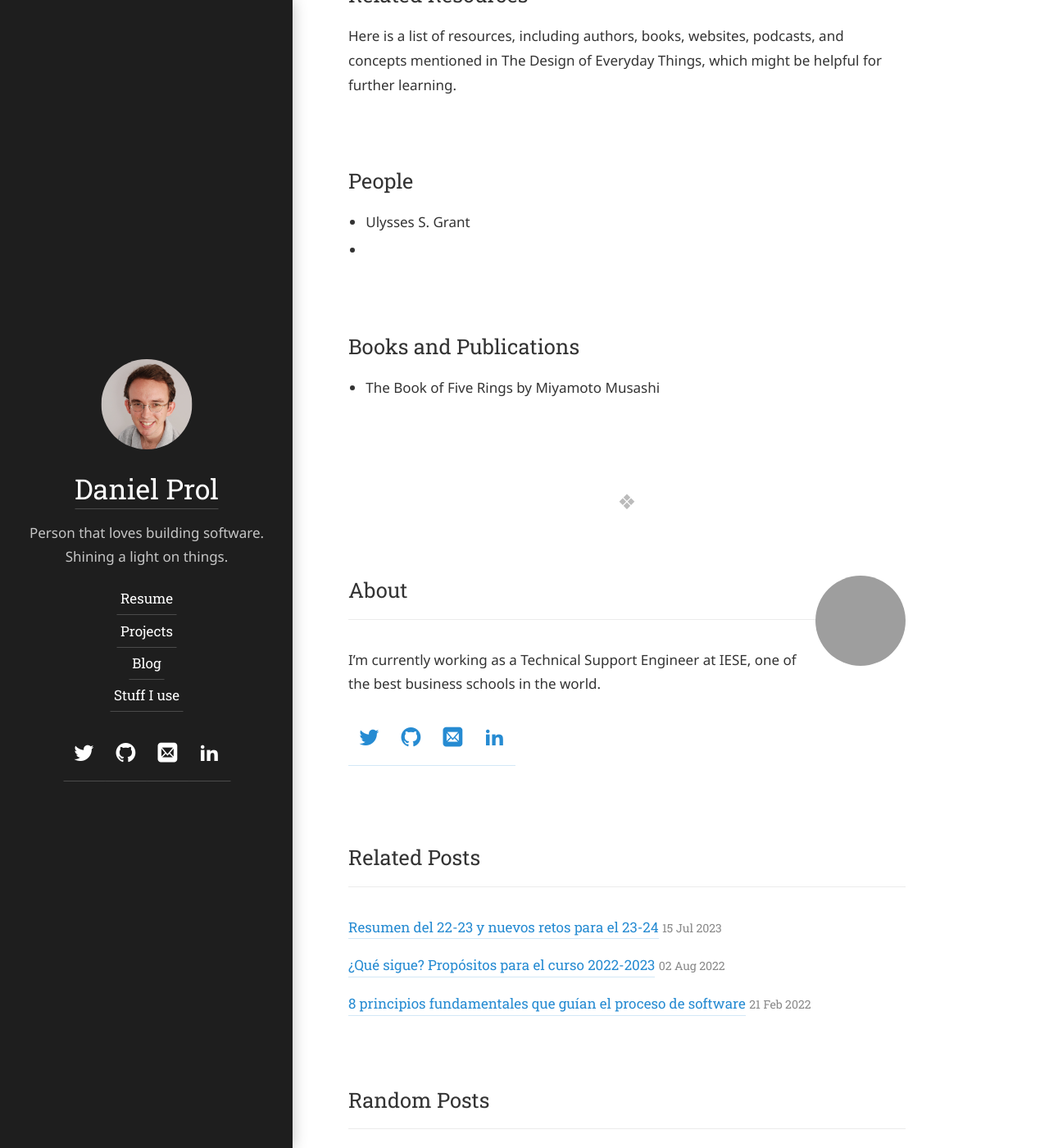
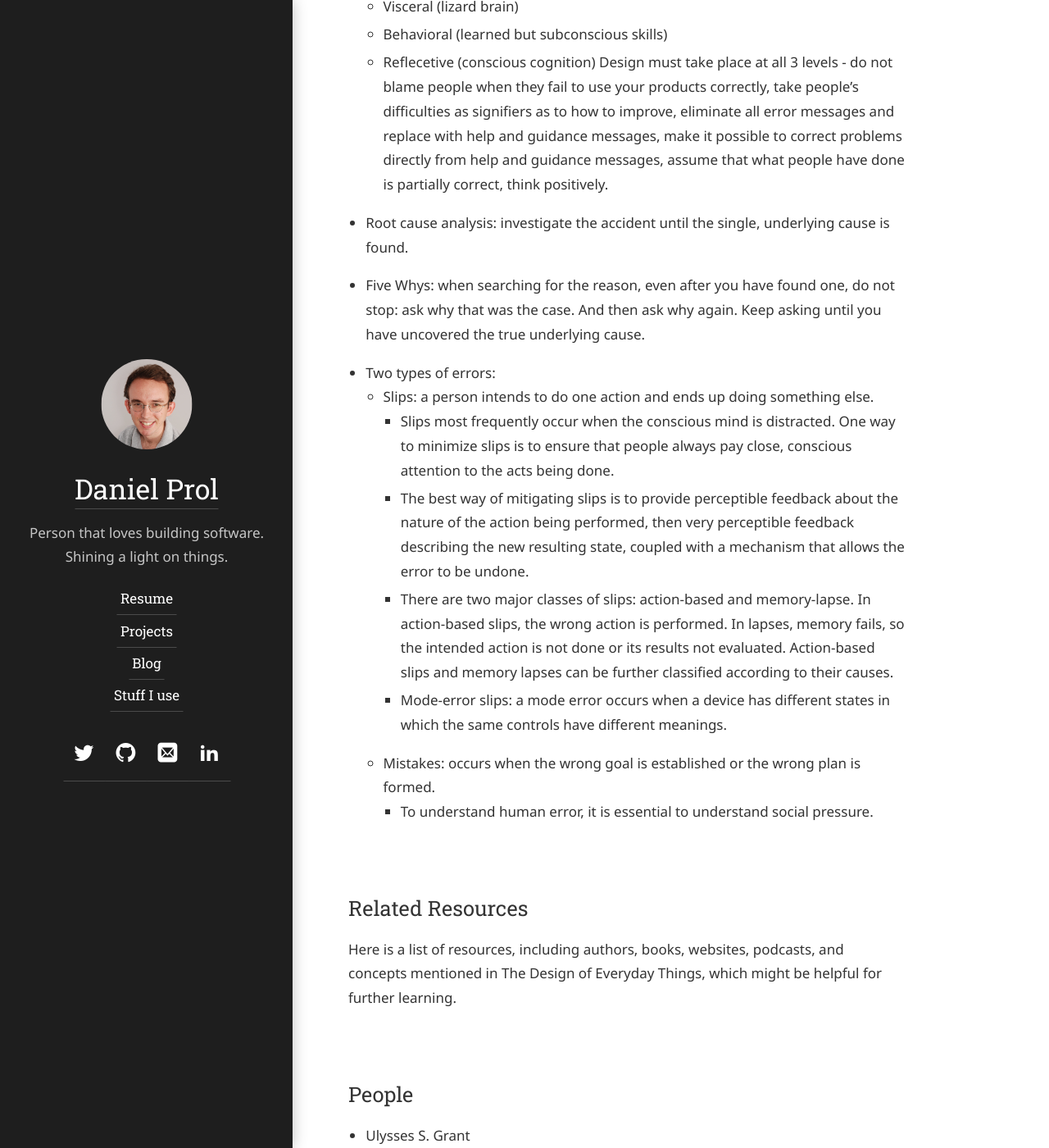
Before and after one commit to dprol/dprol.github.io, a Jekyll site: the page built from hydejack/_posts/2024-01-04-book.md, in a window 1280 px wide and 1400 px high, scrolled down 3826 px. Shown: the whole window at 82% size. Built offline with Jekyll 4.4.1, drawn with Linux system fonts in a browser that asks for light colours; some web fonts are replaced; some of the changed text lies outside the part shown; grey boxes are pictures that could not be loaded.

Commit message:
Update 2024-01-04-book.md

```diff
--- a/hydejack/_posts/2024-01-04-book.md
+++ b/hydejack/_posts/2024-01-04-book.md
@@ -15,6 +15,12 @@ Here are my notes and quotes on The Design of Everyday Things by Don Norman. My
 * Good design starts with an understanding of psychology and technology. Good design requires good communication, especially from machine to person, indicating what actions are possible,w hat is happening, and what is about to happen. Communication is especially important when things go wrong. Designers need to focus their attention on the cases where things go wrong, not just on when things work as planned (...). The understanding comes about primarily through observation, for people themselves are often unaware of their true needs, even unaware of the difficulties they are encountering. Getting the specification of the thing to be defined is one of the most difficult parts of the design, so much so that the HCD principle is to avoid specifying the problem as long as possible but instead to iterate upon repeated approximations. This is best done through rapid test of ideas, and after each test modifying the approach and the problem definition.
 
 * Experience is critical, for it determines how fondly people remember their interactions.
+
+* Physical limitations are well understood by designers; mental limitations are greatly misunderstood. When an error happens, we should determine why, then redesign the product or the procedures being followed so that it will never occur again or, if it does, so that it will have minimal impact.
+
+* When people err, change the system so that type of error will be reduced or eliminated. When complete elimination is not possible, redesign to reduce the impact.
+
+* It is relatively easy to design for the situation where everything goes well, where people use the device in the way that was intended, and no unforeseen events occur. The tricky part is to design for when things go wrong.
 
 ## Key Terms
 
@@ -38,7 +44,7 @@ Here are my notes and quotes on The Design of Everyday Things by Don Norman. My
     * Lock-In: keeps an operation active, preventing someone from prematurely stopping it.
     * Lockouts: prevents someone from entering a space that is dangerous, or prevents an event from occurring.
 
-* 7 Stages of Action
+* 7 Stages of Action:
     * Goal (form the goal) - what do I want to accomplish?
     * Plan (the action) - What are the alternative action sequences?
     * Specify (an action sequence) - What action can I do now?
@@ -53,6 +59,20 @@ Here are my notes and quotes on The Design of Everyday Things by Don Norman. My
     * Reflecetive (conscious cognition)
 Design must take place at all 3 levels - do not blame people when they fail to use your products correctly, take people's difficulties as signifiers as to how to improve, eliminate all error messages and replace with help and guidance messages, make it possible to correct problems directly from help and guidance messages, assume that what people have done is partially correct, think positively.
 
+* Root cause analysis: investigate the accident until the single, underlying cause is found.
+
+* Five Whys: when searching for the reason, even after you have found one, do not stop: ask why that was the case. And then ask why again. Keep asking until you have uncovered the true underlying cause.
+
+* Two types of errors:
+    * Slips: a person intends to do one action and ends up doing something else.
+        * Slips most frequently occur when the conscious mind is distracted. One way to minimize slips is to
+ensure that people always pay close, conscious attention to the acts being done.
+        * The best way of mitigating slips is to provide perceptible feedback about the nature of the action being performed, then very perceptible feedback describing the new resulting state, coupled with a mechanism that allows the error to be undone.
+        * There are two major classes of slips: action-based and memory-lapse. In action-based slips, the wrong action is performed. In lapses, memory fails, so the intended action is not done or its results not evaluated. Action-based slips and memory lapses can be further classified according to their causes.
+        * Mode-error slips: a mode error occurs when a device has different states in which the same controls have different meanings.
+    * Mistakes: occurs when the wrong goal is established or the wrong plan is formed.
+        * To understand human error, it is essential to understand social pressure.
+
 ## Related Resources
 
 Here is a list of resources, including authors, books, websites, podcasts, and concepts mentioned in The Design of Everyday Things, which might be helpful for further learning.
```
